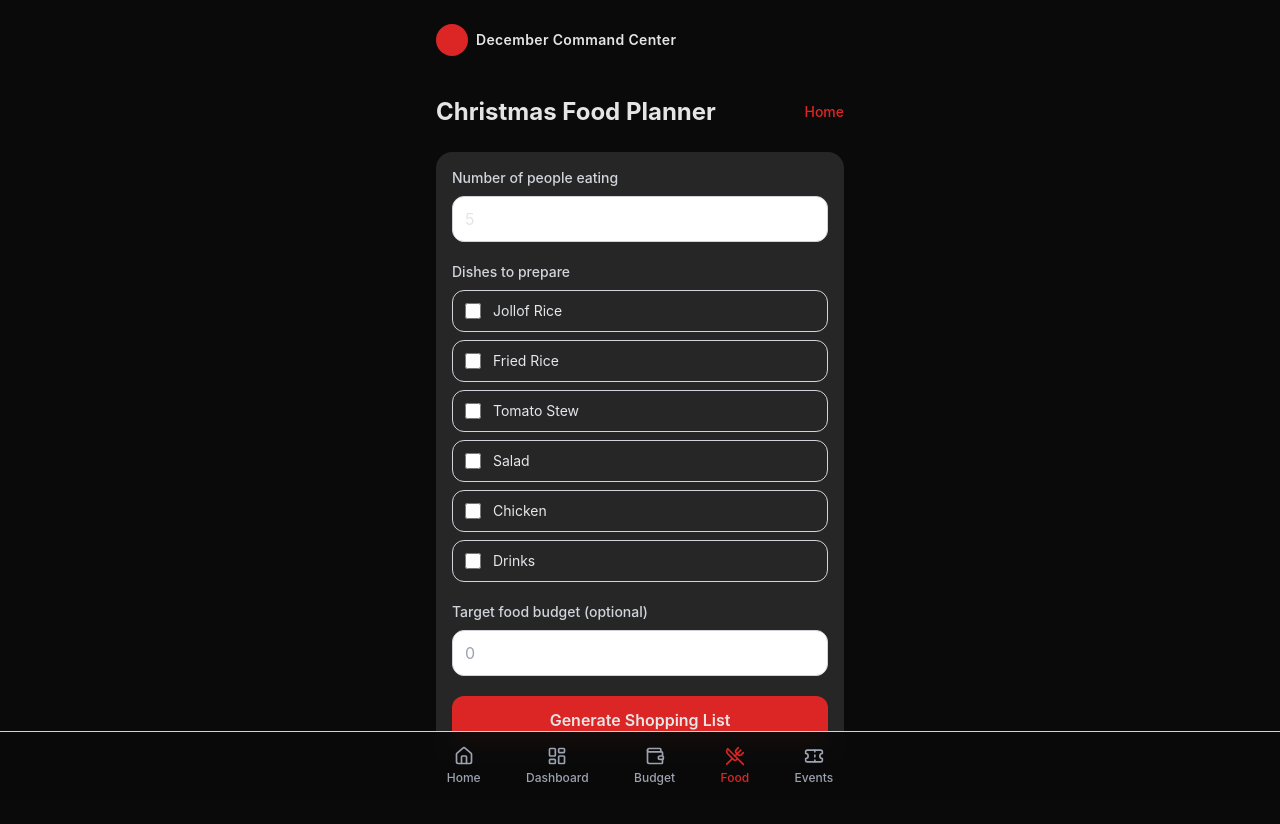
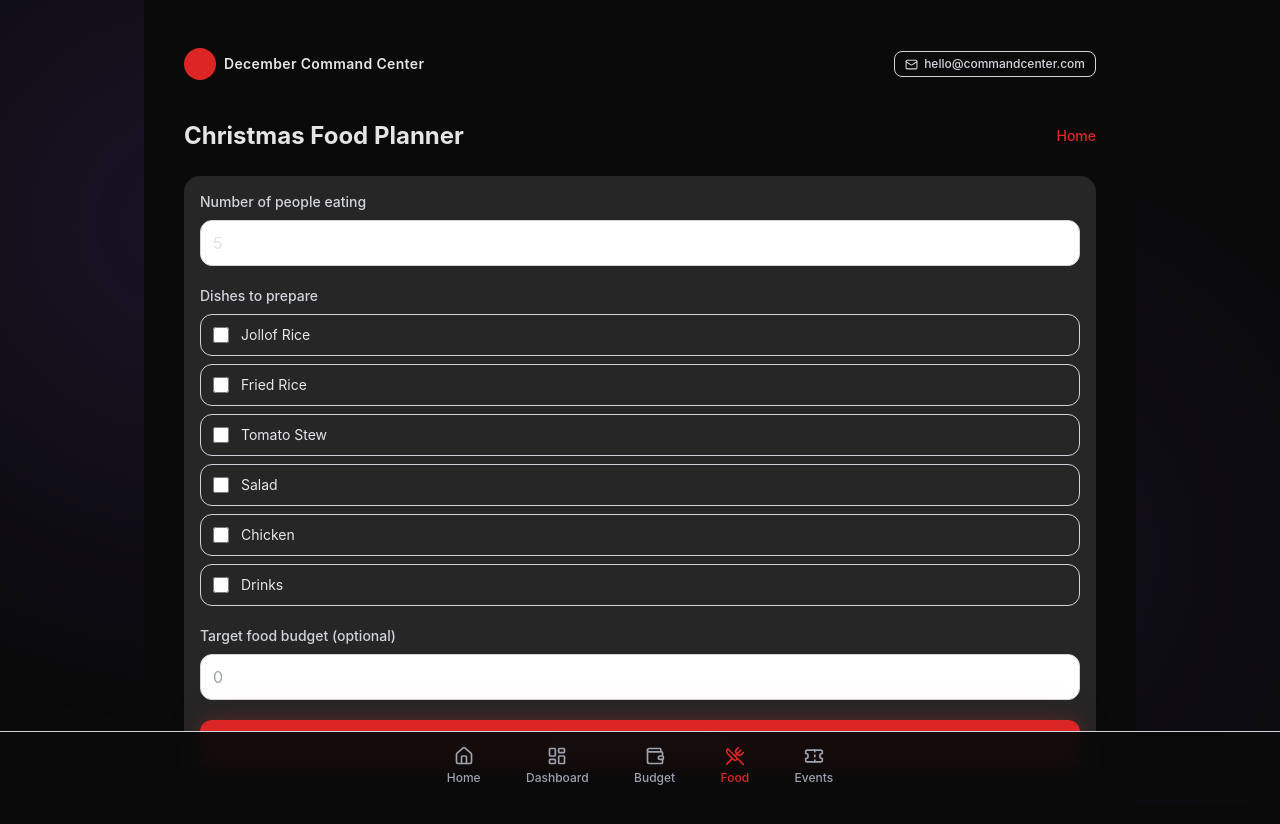
Before and after one commit to oziomaokorie01-rgb/Detty-d, a React (Vite) app: page /food in a window 1280 px wide. Shown: the top 824 px of the page. Built offline with nearby package versions, Linux system fonts and the light colour scheme.

Commit message:
feat: add floating orb animation, button glow, social links, and laptop layout

```diff
--- a/src/components/Layout.tsx
+++ b/src/components/Layout.tsx
@@ -1,6 +1,6 @@
 import type { ReactNode } from 'react'
 import { NavLink } from 'react-router-dom'
-import { Home, LayoutDashboard, Wallet, UtensilsCrossed, Ticket } from 'lucide-react'
+import { Home, LayoutDashboard, Wallet, UtensilsCrossed, Ticket, Mail } from 'lucide-react'
 
 const NAV = [
   { to: '/', label: 'Home', Icon: Home },
@@ -12,14 +12,35 @@ const NAV = [
 
 export function Layout({ children }: { children: ReactNode }) {
   return (
-    <div className="min-h-screen w-full bg-background pb-20">
-      <div className="mx-auto w-full max-w-md px-5 py-6">
-        <header className="mb-6 flex items-center gap-2">
-          <span className="inline-block h-8 w-8 rounded-full bg-primary" />
-          <span className="text-sm font-semibold tracking-wide text-text">
-            December Command Center
-          </span>
+    <div className="min-h-screen w-full bg-background pb-24">
+      {/* Floating orbs — ambient background animation */}
+      <div className="orb-container fixed inset-0 z-0">
+        <div className="orb orb-1" />
+        <div className="orb orb-2" />
+        <div className="orb orb-3" />
+        <div className="orb orb-4" />
+        <div className="orb orb-5" />
+      </div>
+
+      <div className="mx-auto w-full px-4 py-6 sm:px-6 sm:py-8 md:px-10 md:py-12">
+        <header className="mb-6 flex items-center justify-between">
+          <div className="flex items-center gap-2">
+            <span className="inline-block h-8 w-8 rounded-full bg-primary" />
+            <span className="text-sm font-semibold tracking-wide text-text">
+              December Command Center
+            </span>
+          </div>
+          <div className="flex items-center gap-2">
+            <a
+              href="mailto:hello@december.commandcenter.com"
+              className="flex items-center gap-1.5 rounded-lg border border-gray-300 px-2.5 py-1 text-xs font-medium text-gray-300 transition hover:text-primary"
+            >
+              <Mail size={13} />
+              <span className="hidden sm:inline">hello@commandcenter.com</span>
+            </a>
+          </div>
         </header>
+
         {children}
       </div>
 
--- a/src/index.css
+++ b/src/index.css
@@ -17,6 +17,7 @@
     background-color: #0a0a0a;
     color: #e5e5e5;
     position: relative;
+    overflow-x: hidden;
   }
 
   body::before {
@@ -35,16 +36,123 @@
     z-index: 0;
   }
 
+  /* Floating Orbs — ambient background animation */
+  body::after {
+    content: '';
+    position: fixed;
+    top: 0;
+    left: 0;
+    width: 100%;
+    height: 100%;
+    pointer-events: none;
+    z-index: 0;
+  }
+
+  .orb-container {
+    position: fixed;
+    top: 0;
+    left: 0;
+    width: 100%;
+    height: 100%;
+    pointer-events: none;
+    z-index: 0;
+  }
+
+  .orb {
+    position: absolute;
+    border-radius: 50%;
+    pointer-events: none;
+    filter: blur(40px);
+    animation: drift 30s ease-in-out infinite;
+  }
+
+  .orb-big {
+    width: 520px;
+    height: 520px;
+    border-radius: 50%;
+  }
+
+  .orb-med {
+    width: 380px;
+    height: 380px;
+    border-radius: 50%;
+  }
+
+  .orb-sm {
+    width: 260px;
+    height: 260px;
+    border-radius: 50%;
+  }
+
+  .orb-1 {
+    background: radial-gradient(circle, rgba(139, 92, 246, 0.14) 0%, transparent 70%);
+    top: -160px;
+    left: -120px;
+    animation: drift-1 32s ease-in-out infinite;
+  }
+
+  .orb-2 {
+    background: radial-gradient(circle, rgba(220, 38, 38, 0.10) 0%, transparent 70%);
+    bottom: -80px;
+    right: -60px;
+    animation: drift-2 42s ease-in-out infinite;
+  }
+
+  .orb-3 {
+    background: radial-gradient(circle, rgba(139, 92, 246, 0.08) 0%, transparent 70%);
+    top: 10%;
+    right: -60px;
+    animation: drift-3 36s ease-in-out infinite;
+  }
+
+  .orb-4 {
+    background: radial-gradient(circle, rgba(220, 38, 38, 0.08) 0%, transparent 70%);
+    bottom: 15%;
+    left: 5%;
+    animation: drift-1 48s ease-in-out infinite;
+  }
+
+  .orb-5 {
+    background: radial-gradient(circle, rgba(139, 92, 246, 0.07) 0%, transparent 70%);
+    top: 10%;
+    left: 10%;
+    animation: drift-2 38s ease-in-out infinite;
+  }
+
+  @keyframes drift-1 {
+    0%, 100% { transform: translate(0, 0) scale(1); }
+    33% { transform: translate(120px, -60px) scale(1.08); }
+    66% { transform: translate(-60px, 40px) scale(0.95); }
+    100% { transform: translate(0, 0) scale(1); }
+  }
+
+  @keyframes drift-2 {
+    0%, 100% { transform: translate(0, 0) scale(1); }
+    33% { transform: translate(-90px, 50px) scale(1.06); }
+    66% { transform: translate(40px, -40px) scale(0.92); }
+    100% { transform: translate(0, 0) scale(1); }
+  }
+
+  @keyframes drift-3 {
+    0%, 100% { transform: translate(0, 0) scale(1); }
+    50% { transform: translate(60px, -80px) scale(1.1); }
+    100% { transform: translate(0, 0) scale(1); }
+  }
+
   @keyframes gradientShift {
-    0%, 100% {
-      transform: translate(0, 0) scale(1);
-    }
-    33% {
-      transform: translate(15px, -15px) scale(1.05);
-    }
-    66% {
-      transform: translate(-15px, 15px) scale(1.05);
-    }
+    0%, 100% { transform: translate(0, 0) scale(1); }
+    33% { transform: translate(15px, -15px) scale(1.05); }
+    66% { transform: translate(-15px, 15px) scale(1.05); }
+  }
+
+  /* Button glow — primary buttons */
+  .primary-btn {
+    box-shadow: 0 0 18px rgba(220, 38, 38, 0.25), 0 0 50px rgba(220, 38, 38, 0.08);
+    transition: box-shadow 0.3s ease;
+  }
+
+  .primary-btn:hover {
+    box-shadow: 0 0 24px rgba(220, 38, 38, 0.4), 0 0 70px rgba(220, 38, 38, 0.12);
   }
 
   #root {
@@ -52,4 +160,17 @@
     position: relative;
     z-index: 1;
   }
+
+  @media (min-width: 768px) {
+    #root {
+      max-width: 48rem;
+      margin: 0 auto;
+    }
+  }
+
+  @media (min-width: 1024px) {
+    #root {
+      max-width: 62rem;
+    }
+  }
 }
--- a/src/pages/Budget.tsx
+++ b/src/pages/Budget.tsx
@@ -139,7 +139,7 @@ export default function Budget() {
           <button
             type="button"
             onClick={handleSetBudget}
-            className="rounded-xl bg-primary px-4 py-2.5 text-sm font-semibold text-text"
+            className="primary-btn rounded-xl bg-primary px-4 py-2.5 text-sm font-semibold text-text"
           >
             Set
           </button>
--- a/src/pages/Dashboard.tsx
+++ b/src/pages/Dashboard.tsx
@@ -90,7 +90,7 @@ export default function Dashboard() {
           </div>
           <Link
             to="/budget"
-            className="mt-3 block text-center text-sm font-medium text-primary"
+            className="primary-btn mt-3 block text-center text-sm font-medium text-text"
           >
             View full budget
           </Link>
--- a/src/pages/Events.tsx
+++ b/src/pages/Events.tsx
@@ -127,7 +127,7 @@ function EventCard({ event }: { event: Event }) {
         href={event.ticketUrl}
         target="_blank"
         rel="noopener noreferrer"
-        className="mt-3 flex items-center justify-center gap-2 rounded-xl bg-primary px-4 py-2.5 text-sm font-semibold text-text transition hover:bg-primary/90 active:scale-[0.98]"
+        className="primary-btn flex items-center justify-center gap-2 rounded-xl bg-primary px-4 py-2.5 text-sm font-semibold text-text transition hover:bg-primary/90 active:scale-[0.98]"
       >
         <Ticket size={16} />
         Get Tickets
--- a/src/pages/Food.tsx
+++ b/src/pages/Food.tsx
@@ -94,7 +94,7 @@ export default function Food() {
 
         <button
           type="submit"
-          className="w-full rounded-xl bg-primary px-4 py-3 text-base font-semibold text-text"
+          className="primary-btn w-full rounded-xl bg-primary px-4 py-3 text-base font-semibold text-text"
         >
           Generate Shopping List
         </button>
--- a/src/pages/Home.tsx
+++ b/src/pages/Home.tsx
@@ -21,7 +21,7 @@ export default function Home() {
       <section className="flex flex-col gap-3">
         <Link
           to="/budget"
-          className="flex items-center justify-center gap-2 rounded-xl bg-primary px-5 py-4 text-base font-semibold text-text shadow-sm transition active:scale-[0.98]"
+          className="primary-btn flex items-center justify-center gap-2 rounded-xl bg-primary px-5 py-4 text-base font-semibold text-text shadow-sm transition active:scale-[0.98]"
         >
           <Wallet size={18} />
           Plan My December
```
